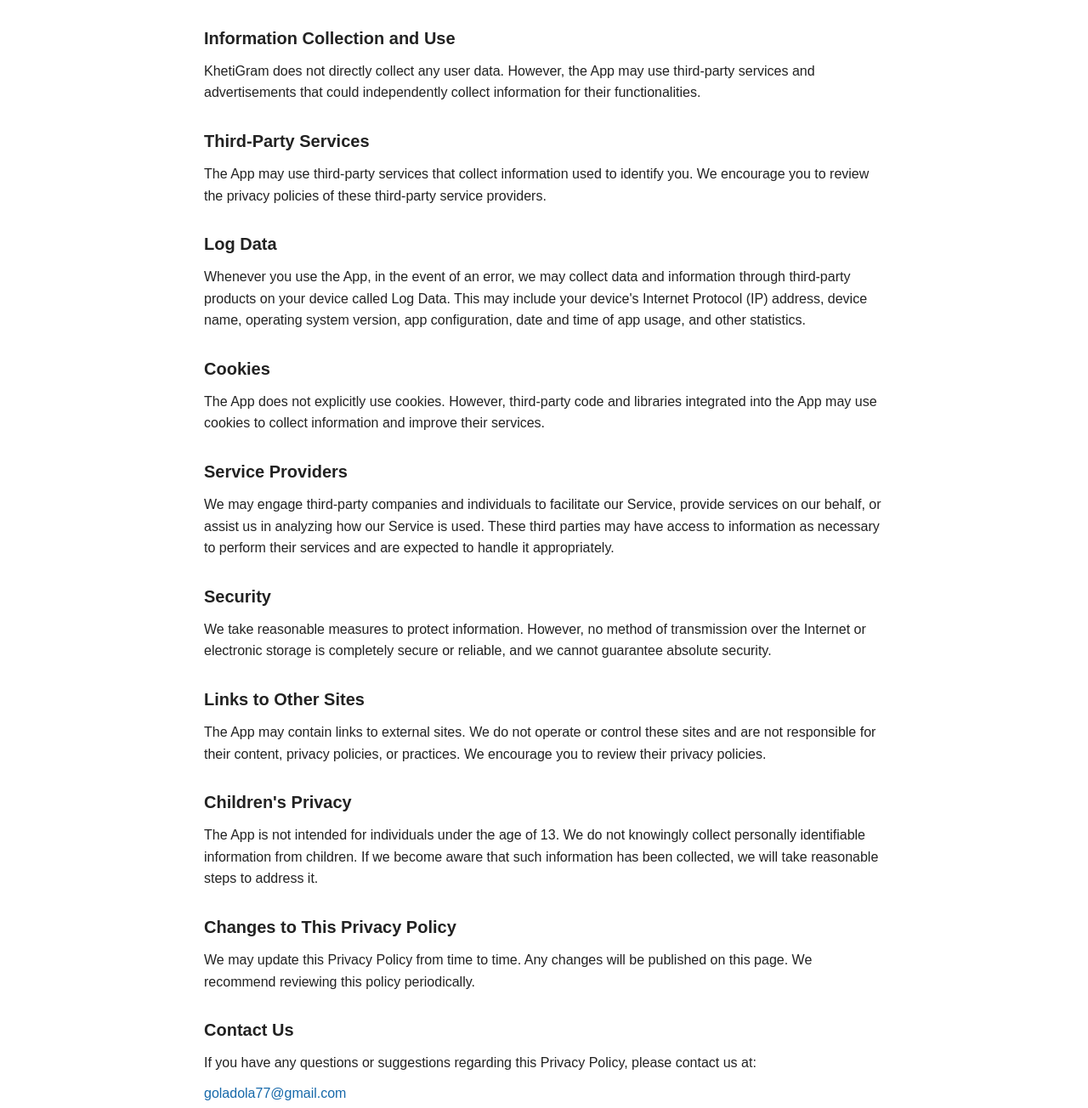
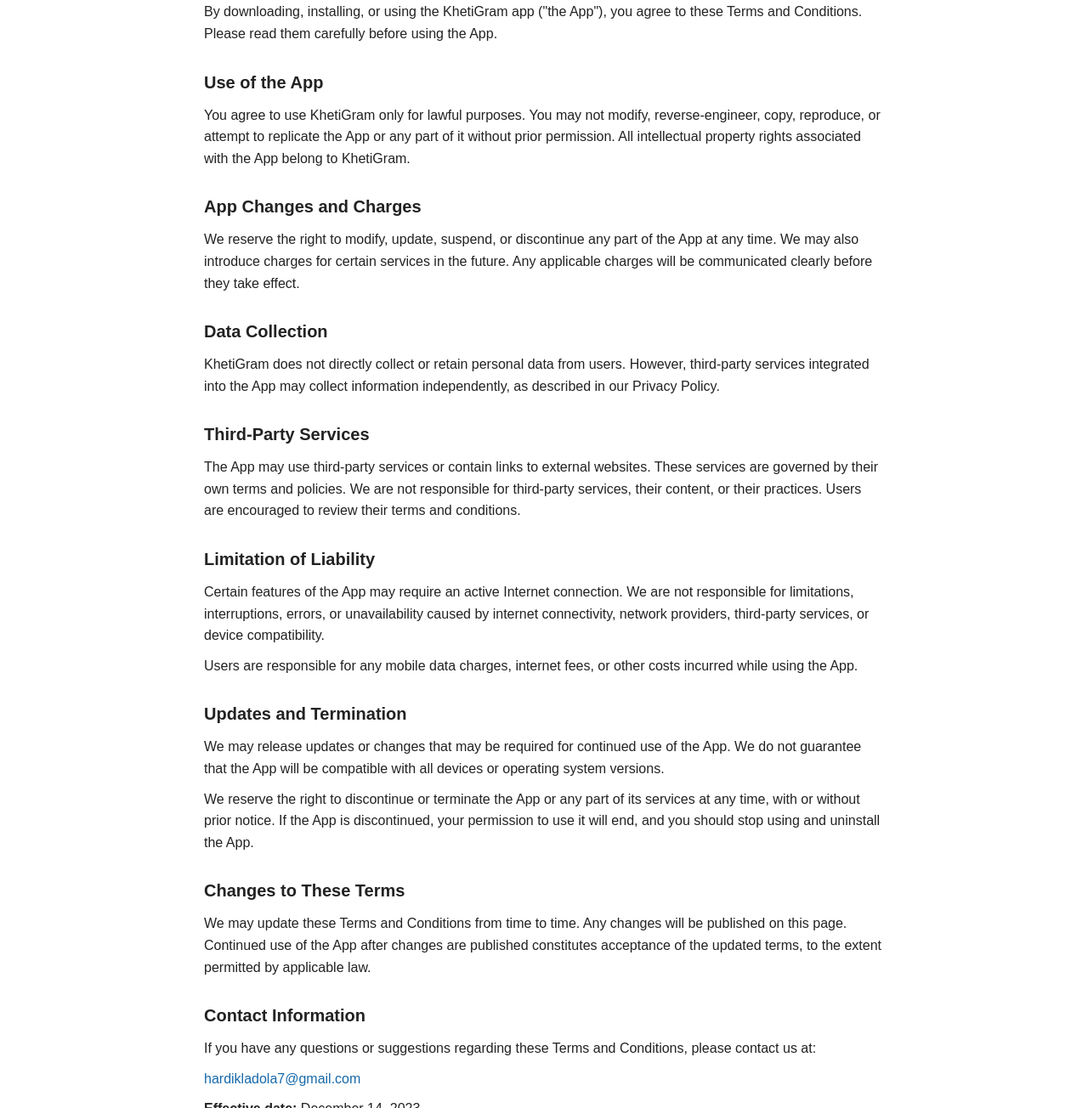
Before and after one commit to akshlv773/nwstv, a plain HTML site: page terms.html in a window 1280 px wide. Shown: the part 148-1452 px from the top of the page at 85% size. Drawn offline with Linux system fonts and the light colour scheme.

Commit message:
Update terms.html

```diff
--- a/terms.html
+++ b/terms.html
@@ -5,7 +5,7 @@
 <meta charset="UTF-8">
 <meta name="viewport" content="width=device-width, initial-scale=1.0">
 <meta name="theme-color" content="#ffffff">
-<title>Privacy Policy - KhetiGram</title>
+<title>Terms and Conditions - KhetiGram</title>
 
 <style>
     body {
@@ -15,6 +15,25 @@
         margin: 0;
         padding: 0;
         line-height: 1.6;
+    }
+
+    /* Top corner links */
+    .top-links {
+        display: flex;
+        justify-content: flex-end;
+        gap: 18px;
+        padding: 15px 20px;
+        border-bottom: 1px solid #eeeeee;
+    }
+
+    .top-links a {
+        color: #1769aa;
+        font-size: 13px;
+        text-decoration: none;
+    }
+
+    .top-links a:hover {
+        text-decoration: underline;
     }
 
     main {
@@ -49,6 +68,15 @@
     }
 
     @media (max-width: 600px) {
+        .top-links {
+            padding: 12px 16px;
+            gap: 14px;
+        }
+
+        .top-links a {
+            font-size: 12px;
+        }
+
         main {
             padding: 20px 16px 32px;
         }
@@ -70,101 +98,116 @@
 
 <body>
 
+<!-- Top-right navigation links -->
+<nav class="top-links">
+    <a href="https://akshlv773.github.io/nwstv/privacypolicy.html">
+        Privacy Policy
+    </a>
+
+    <a href="https://akshlv773.github.io/nwstv/terms.html">
+        Terms &amp; Conditions
+    </a>
+</nav>
+
 <main>
 
-<h1>Privacy Policy</h1>
+<h1>Terms and Conditions</h1>
 
 <p>
-The KhetiGram app ("the App") is provided as a free service by KhetiGram
-("we" or "us"). This page informs users about our policies regarding
-the collection, use, and disclosure of information when using our Service.
+By downloading, installing, or using the KhetiGram app ("the App"),
+you agree to these Terms and Conditions. Please read them carefully
+before using the App.
 </p>
 
-<h2>Information Collection and Use</h2>
+<h2>Use of the App</h2>
 
 <p>
-KhetiGram does not directly collect any user data. However, the App may
-use third-party services and advertisements that could independently
-collect information for their functionalities.
+You agree to use KhetiGram only for lawful purposes. You may not
+modify, reverse-engineer, copy, reproduce, or attempt to replicate
+the App or any part of it without prior permission. All intellectual
+property rights associated with the App belong to KhetiGram.
+</p>
+
+<h2>App Changes and Charges</h2>
+
+<p>
+We reserve the right to modify, update, suspend, or discontinue
+any part of the App at any time. We may also introduce charges
+for certain services in the future. Any applicable charges will
+be communicated clearly before they take effect.
+</p>
+
+<h2>Data Collection</h2>
+
+<p>
+KhetiGram does not directly collect or retain personal data from
+users. However, third-party services integrated into the App may
+collect information independently, as described in our Privacy Policy.
 </p>
 
 <h2>Third-Party Services</h2>
 
 <p>
-The App may use third-party services that collect information used to
-identify you. We encourage you to review the privacy policies of these
-third-party service providers.
+The App may use third-party services or contain links to external
+websites. These services are governed by their own terms and policies.
+We are not responsible for third-party services, their content,
+or their practices. Users are encouraged to review their terms
+and conditions.
 </p>
 
-<h2>Log Data</h2>
+<h2>Limitation of Liability</h2>
 
 <p>
-Whenever you use the App, in the event of an error, we may collect data
-and information through third-party products on your device called Log Data.
-This may include your device's Internet Protocol (IP) address, device name,
-operating system version, app configuration, date and time of app usage,
-and other statistics.
-</p>
-
-<h2>Cookies</h2>
-
-<p>
-The App does not explicitly use cookies. However, third-party code and
-libraries integrated into the App may use cookies to collect information
-and improve their services.
-</p>
-
-<h2>Service Providers</h2>
-
-<p>
-We may engage third-party companies and individuals to facilitate our
-Service, provide services on our behalf, or assist us in analyzing how
-our Service is used. These third parties may have access to information
-as necessary to perform their services and are expected to handle it
-appropriately.
-</p>
-
-<h2>Security</h2>
-
-<p>
-We take reasonable measures to protect information. However, no method
-of transmission over the Internet or electronic storage is completely
-secure or reliable, and we cannot guarantee absolute security.
-</p>
-
-<h2>Links to Other Sites</h2>
-
-<p>
-The App may contain links to external sites. We do not operate or control
-these sites and are not responsible for their content, privacy policies,
-or practices. We encourage you to review their privacy policies.
-</p>
-
-<h2>Children's Privacy</h2>
-
-<p>
-The App is not intended for individuals under the age of 13. We do not
-knowingly collect personally identifiable information from children.
-If we become aware that such information has been collected, we will
-take reasonable steps to address it.
-</p>
-
-<h2>Changes to This Privacy Policy</h2>
-
-<p>
-We may update this Privacy Policy from time to time. Any changes will
-be published on this page. We recommend reviewing this policy periodically.
-</p>
-
-<h2>Contact Us</h2>
-
-<p>
-If you have any questions or suggestions regarding this Privacy Policy,
-please contact us at:
+Certain features of the App may require an active Internet connection.
+We are not responsible for limitations, interruptions, errors, or
+unavailability caused by internet connectivity, network providers,
+third-party services, or device compatibility.
 </p>
 
 <p>
-<a href="mailto:goladola77@gmail.com">goladola77@gmail.com</a>
+Users are responsible for any mobile data charges, internet fees,
+or other costs incurred while using the App.
+</p>
+
+<h2>Updates and Termination</h2>
+
+<p>
+We may release updates or changes that may be required for continued
+use of the App. We do not guarantee that the App will be compatible
+with all devices or operating system versions.
+</p>
+
+<p>
+We reserve the right to discontinue or terminate the App or any
+part of its services at any time, with or without prior notice.
+If the App is discontinued, your permission to use it will end,
+and you should stop using and uninstall the App.
+</p>
+
+<h2>Changes to These Terms</h2>
+
+<p>
+We may update these Terms and Conditions from time to time.
+Any changes will be published on this page. Continued use of
+the App after changes are published constitutes acceptance of
+the updated terms, to the extent permitted by applicable law.
+</p>
+
+<h2>Contact Information</h2>
+
+<p>
+If you have any questions or suggestions regarding these Terms
+and Conditions, please contact us at:
+</p>
+
+<p>
+<a href="mailto:hardikladola7@gmail.com">
+hardikladola7@gmail.com
+</a>
+</p>
+
+<p>
+<strong>Effective date:</strong> December 14, 2023
 </p>
 
 </main>
```
